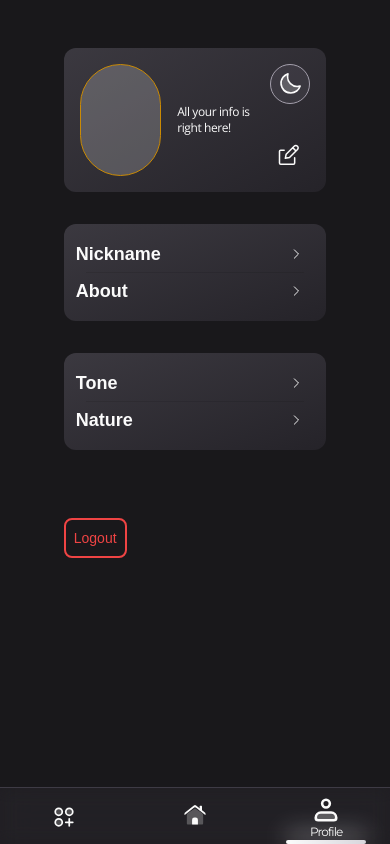
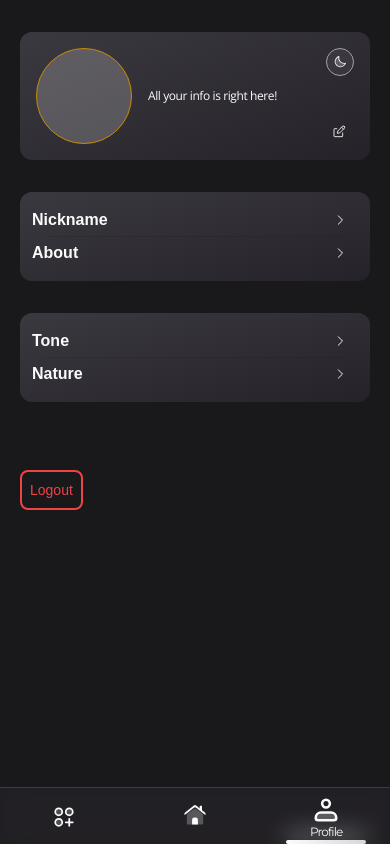
Before and after one commit to mohd-Bilal-exe/verbi.AI, a React (Vite) app: page /profile in a window 390 px wide. Built offline with nearby package versions, Linux system fonts and the light colour scheme; a web font is replaced by a local one.

Commit message:
Haan bhai bss ho gaya, phi post krna

```diff
--- a/src/components/EditModal.jsx
+++ b/src/components/EditModal.jsx
@@ -1,12 +1,106 @@
+import { useState } from "react";
+import { useDispatch, useSelector } from "react-redux";
+import { changeUser } from "../Redux/Actions";
+
+const handleClick = (dispatch, key, update) => {
+  dispatch(changeUser(key, update));
+};
+
+const Name = ({ type, name, setName }) => {
+  return (
+    <div
+      key={"gemma3"}
+      className="group w-full h-full px-6 flex flex-col justify-center"
+    >
+      <div className={`w-full h-full flex flex-col justify-center`}>
+        <div className="w-full flex flex-col justify-center gap-1 mt-10 mb-3 text-copy">
+          <h1 className="text-2xl smartphone:text-3xl font-bold ">
+            Ready for a {type === "username" ? "name" : "nickname"} Makeover?
+          </h1>
+          <h2 className="text-sm smartphone:text-sm  ml-1 tracking-tight text-white">
+            Let&apos;s give you a new identity!
+          </h2>
+        </div>
+        <input
+          type="text"
+          value={name}
+          onChange={(e) => setName(e.target.value)}
+          placeholder="Start typing your name..."
+          className={`w-1/2 bg-transparent p-2 outline-none border-b placeholder:text-sm  placeholder:text-copy-light text-white`}
+        />
+      </div>
+    </div>
+  );
+};
+
+const About = ({ about, setAbout }) => {
+  return (
+    <div
+      key={"gemma3"}
+      className="group w-full h-full px-6 flex flex-col justify-center"
+    >
+      <div className="w-full flex flex-col gap-1 mt-10 mb-3 text-copy">
+        <h1 className="text-2xl smartphone:text-3xl font-bold ">
+          Ready to spill the beans?
+        </h1>
+        <h2 className="text-sm smartphone:text-sm ml-1 tracking-tight text-white">
+          Alright, let&apos;s hear your story {"(yes, again)"}.
+        </h2>
+      </div>
+      <textarea
+        type="text"
+        onChange={(e) => setAbout(e.target.value)}
+        placeholder={about}
+        className={`w-1/2 bg-transparent p-2 outline-none border-b placeholder:text-sm placeholder:text-copy-light text-white`}
+      />
+    </div>
+  );
+};
+
+const tone = ({ type, update }) => {
+  return "sgdsdfgsdg";
+};
+
 export default function EditModal({ attributes, onClose }) {
+  const dispatch = useDispatch();
+  const user = useSelector((state) => state.userDetails);
+  const isDarkMode = useSelector((state) => state.darkMode);
+  const [name, setName] = useState(user.username);
+  const [nickname, setNickname] = useState(user.nickname);
+  const [about, setAbout] = useState(user.about);
+
+  const handleSave = () => {
+    if (attributes === "username") {
+      handleClick(dispatch, attributes, name);
+    } else if (attributes === "nickname") {
+      handleClick(dispatch, attributes, nickname);
+    } else if (attributes === "about") {
+      handleClick(dispatch, attributes, about);
+    }
+    onClose();
+  };
+
   return (
-    <section className="absolute z-50 top-0 left-0 w-screen h-screen backdrop-blur-lg flex justify-center items-center">
-      <div className="bg-black p-4 rounded-lg shadow-lg">
+    <section className="absolute z-50 top-0 left-0 w-screen h-screen backdrop-blur-lg backdrop-brightness-50 flex justify-center items-center">
+      <div
+        className={`relative rounded-lg w-1/2 h-[422px] smartphone:w-11/12  overflow-hidden flex flex-col bg-gradient-to-br ${
+          isDarkMode
+            ? "from-foregroundLight/20 to-foregroundLight/30  text-copyLight"
+            : "from-foreground/30 to-foreground/20 text-copyLight"
+        }`}
+      >
+        {attributes === "username" && (
+          <Name type={attributes} name={name} setName={setName} />
+        )}
+        {attributes === "nickname" && (
+          <Name type={attributes} name={nickname} setName={setNickname} />
+        )}
+        {attributes === "about" && <About about={about} setAbout={setAbout} />}
         <button
-          onClick={onClose}
+          onClick={handleSave}
           className="mt-4 p-2 bg-red-500 text-white rounded"
         >
-          Close
+          Save and Close
         </button>
       </div>
     </section>
--- a/src/pages/profilePage.jsx
+++ b/src/pages/profilePage.jsx
@@ -42,7 +42,7 @@ export default function ProfilePage() {
     >
       <div className="flex items-center gap-4">
         <span
-          className={`w-28 h-28 border border-double rounded-full grid place-content-center text-7xl ${
+          className={`w-28 h-28 smartphone:size-24 border border-double rounded-full grid place-content-center text-7xl smartphone:text-6xl ${
             isDarkMode
               ? "bg-foregroundLight/20 border-yellow-600"
               : "bg-foreground/50 border-yellow-600"
@@ -57,10 +57,10 @@ export default function ProfilePage() {
           </h2>
         </div>
       </div>
-      <div className="flex flex-col justify-between items-start">
+      <div className="flex flex-col justify-between items-center">
         <button
           onClick={toggleDarkMode}
-          className={`overflow-hidden p-1.5 rounded-full w-10 h-10 border ${
+          className={`overflow-hidden p-1.5 rounded-full w-10 h-10 smartphone:size-7 border ${
             isDarkMode
               ? "bg-copy-lighter/10 hover:bg-copy/20 border-copy-lighter hover:border-copy"
               : "bg-copy-light hover:bg-copy-lighter/50 border-copyLight hover:border-black"
@@ -68,7 +68,7 @@ export default function ProfilePage() {
         >
           <span
             className={`flex flex-col gap-2 justify-center items-center ${
-              isDarkMode ? "" : "-translate-y-9"
+              isDarkMode ? "" : "-translate-y-9 smartphone:-translate-y-6"
             } transition-all ease-in-out`}
           >
             <Moon size={"100%"} className="pb-0.5" weight="duotone" />
@@ -76,8 +76,8 @@ export default function ProfilePage() {
           </span>
         </button>
         <button
-          onClick={() => handleEdit("Name")}
-          className="flex justify-center items-center p-1.5 rounded-full w-10 h-10 hover:text-blue-500 transition-all"
+          onClick={() => handleEdit("username")}
+          className="flex justify-center items-center p-1  rounded-full size-6  hover:text-blue-500 hover:backdrop-brightness-50 transition-all"
         >
           <EditIcon />
         </button>
@@ -98,7 +98,8 @@ export default function ProfilePage() {
     };
 
     return (
-      <section
+      <m.section
+        layout
         key="otherInfo"
         className={`my-8 rounded-xl bg-gradient-to-tl ${
           isDarkMode
@@ -106,52 +107,94 @@ export default function ProfilePage() {
             : "from-foreground/10 to-foreground/20"
         }`}
       >
-        <div className="flex flex-col p-3">
-          <div className={`my-1 `}>
+        <m.div layout className="flex flex-col p-3">
+          <m.div layout className={`my-1`}>
             <span
               onClick={toggleNicknameExpand}
-              className={`flex justify-between items-center`}
+              className={`flex justify-between items-center cursor-pointer`}
             >
-              <h2 className="text-lg font-semibold cursor-pointer">Nickname</h2>
-              <span
+              <h2 className="text-lg font-semibold smartphone:text-base laptop:text-lg">
+                Nickname
+              </h2>
+              <m.span
                 className={`mx-2 ${
                   isNicknameExpanded ? "rotate-90" : ""
                 } transition-all`}
               >
                 <ArrowDown />
-              </span>
+              </m.span>
             </span>
-            {isNicknameExpanded && (
-              <span className="text-xs">{user.nickname}</span>
-            )}
-          </div>
+            <m.div
+              initial={{ opacity: 0, height: 0 }}
+              animate={{
+                opacity: isNicknameExpanded ? 1 : 0,
+                height: isNicknameExpanded ? "auto" : 0,
+              }}
+              exit={{ opacity: 0, height: 0 }}
+              transition={{ duration: 0.2 }}
+              className="overflow-hidden"
+            >
+              <m.span
+                key="nickname"
+                className="text-xs flex justify-between mt-2 ml-2 smartphone:text-sm laptop:text-xs"
+              >
+                {user.nickname}
+                <button
+                  onClick={() => handleEdit("nickname")}
+                  className="flex justify-center items-center p-1  rounded-full size-6  hover:text-blue-500 hover:backdrop-brightness-50 transition-all"
+                >
+                  <EditIcon />
+                </button>
+              </m.span>
+            </m.div>
+          </m.div>
           <div
             className={`w-11/12 h-[1px] mx-3 bg-black/10 place-self-center`}
           ></div>
-          <div className="my-1 ">
+          <div className="my-1">
             <span
               onClick={toggleAboutExpand}
-              className={`flex justify-between items-center`}
+              className={`flex justify-between items-center cursor-pointer`}
             >
-              <h2 className="text-lg font-semibold cursor-pointer">About</h2>
-              <span
+              <h2 className="text-lg font-semibold smartphone:text-base laptop:text-lg">
+                About
+              </h2>
+              <m.span
                 className={`mx-2 ${
                   isAboutExpanded ? "rotate-90" : ""
                 } transition-all`}
               >
-                <ArrowDown />{" "}
-              </span>
+                <ArrowDown />
+              </m.span>
             </span>
-            {isAboutExpanded && (
-              <span className=" text-xs">
-                {user.about == ""
-                  ? "Wopsie! You havent added an About yet "
+            <m.div
+              initial={{ opacity: 0, height: 0 }}
+              animate={{
+                opacity: isAboutExpanded ? 1 : 0,
+                height: isAboutExpanded ? "auto" : 0,
+              }}
+              exit={{ opacity: 0, height: 0 }}
+              transition={{ duration: 0.2 }}
+              className="overflow-hidden"
+            >
+              <m.span
+                key="about"
+                className="text-xs flex justify-between  mt-2 ml-2 smartphone:text-sm laptop:text-xs"
+              >
+                {user.about === ""
+                  ? "Wopsie! You haven't added an About yet"
                   : user.about}
-              </span>
-            )}
+                <button
+                  onClick={() => handleEdit("about")}
+                  className="flex justify-center items-center p-1  rounded-full size-6  hover:text-blue-500 hover:backdrop-brightness-50 transition-all"
+                >
+                  <EditIcon />
+                </button>
+              </m.span>
+            </m.div>
           </div>
-        </div>
-      </section>
+        </m.div>
+      </m.section>
     );
   };
 
@@ -168,7 +211,8 @@ export default function ProfilePage() {
     };
 
     return (
-      <section
+      <m.section
+        layout
         key="preferences"
         className={`my-8 rounded-xl bg-gradient-to-tl ${
           isDarkMode
@@ -176,44 +220,80 @@ export default function ProfilePage() {
             : "from-foreground/10 to-foreground/20"
         }`}
       >
-        <div className="flex flex-col p-3">
-          <div className={`my-1 `}>
+        <m.div layout className="flex flex-col p-3">
+          <m.div layout className={`my-1`}>
             <span
               onClick={toggleToneExpand}
-              className={`flex justify-between items-center`}
+              className={`flex justify-between items-center cursor-pointer`}
             >
-              <h2 className="text-lg font-semibold cursor-pointer">Tone</h2>
-              <span
+              <h2 className="text-lg font-semibold smartphone:text-base laptop:text-lg">
+                Tone
+              </h2>
+              <m.span
                 className={`mx-2 ${
                   isToneExpanded ? "rotate-90" : ""
                 } transition-all`}
               >
                 <ArrowDown />
-              </span>
+              </m.span>
             </span>
-            {isToneExpanded && <span className="text-xs">{user.tone}</span>}
-          </div>
+            <m.div
+              initial={{ opacity: 0, height: 0 }}
+              animate={{
+                opacity: isToneExpanded ? 1 : 0,
+                height: isToneExpanded ? "auto" : 0,
+              }}
+              exit={{ opacity: 0, height: 0 }}
+              transition={{ duration: 0.3 }}
+              className="overflow-hidden"
+            >
+              <m.span
+                key="tone"
+                className="text-xs mt-2 smartphone:text-sm laptop:text-xs"
+              >
+                {user.tone}
+              </m.span>
+            </m.div>
+          </m.div>
           <div
             className={`w-11/12 h-[1px] mx-3 bg-black/10 place-self-center`}
           ></div>
-          <div className="my-1 ">
+          <div className="my-1">
             <span
               onClick={toggleNatureExpand}
-              className={`flex justify-between items-center`}
+              className={`flex justify-between items-center cursor-pointer`}
             >
-              <h2 className="text-lg font-semibold cursor-pointer">Nature</h2>
-              <span
+              <h2 className="text-lg font-semibold smartphone:text-base laptop:text-lg">
+                Nature
+              </h2>
+              <m.span
                 className={`mx-2 ${
                   isNatureExpanded ? "rotate-90" : ""
                 } transition-all`}
               >
                 <ArrowDown />
-              </span>
+              </m.span>
             </span>
-            {isNatureExpanded && <span className="text-xs">{user.nature}</span>}
+            <m.div
+              initial={{ opacity: 0, height: 0 }}
+              animate={{
+                opacity: isNatureExpanded ? 1 : 0,
+                height: isNatureExpanded ? "auto" : 0,
+              }}
+              exit={{ opacity: 0, height: 0 }}
+              transition={{ duration: 0.3 }}
+              className="overflow-hidden"
+            >
+              <m.span
+                key="nature"
+                className="text-xs mt-2 smartphone:text-sm laptop:text-xs"
+              >
+                {user.nature}
+              </m.span>
+            </m.div>
           </div>
-        </div>
-      </section>
+        </m.div>
+      </m.section>
     );
   };
 
@@ -224,11 +304,11 @@ export default function ProfilePage() {
       animate={{ opacity: 1 }}
       exit={{ opacity: 0 }}
       transition={{ duration: 0.5, type: "spring" }}
-      className={`w-screen h-screen flex justify-center px-5 pt-4 ${
+      className={`w-screen h-screen flex justify-center px-5  ${
         isDarkMode ? "text-copy" : "text-copyLight"
       }`}
     >
-      <div className="w-3/4 h-full">
+      <div className="lg:w-3/4 smartphone:w-full ">
         {profileSection}
         <OtherInfoSection />
         <PreferencesSection />
```
Also changed, not shown: src/Api/aiApi.js (+8 -0 lines), src/pages/loginPage.jsx (+6 -17 lines).
